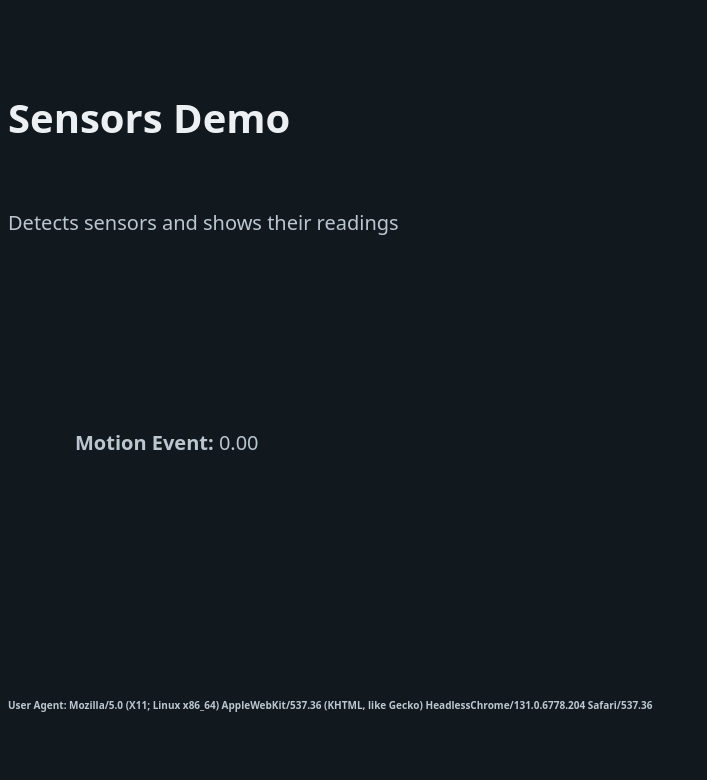
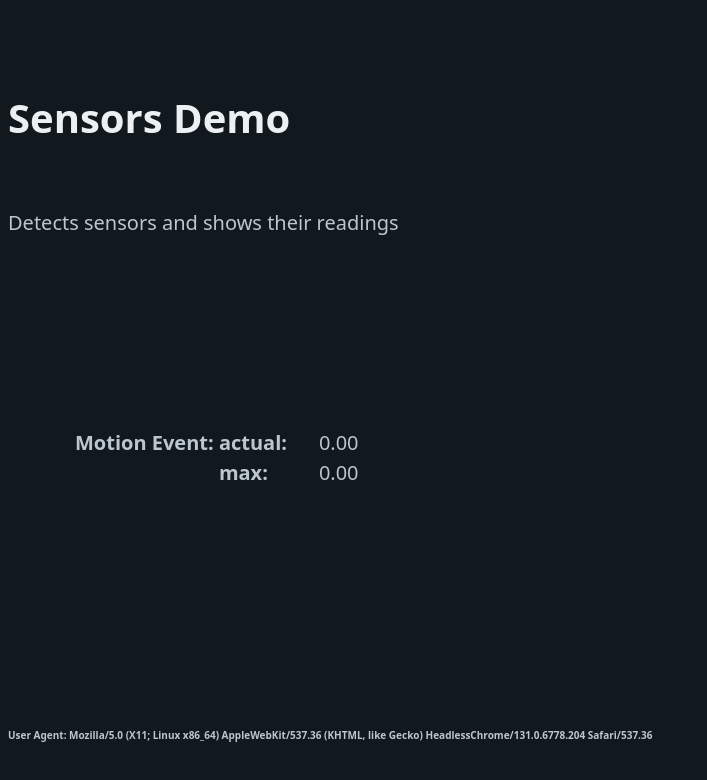
Before and after one commit to izderadicka/sensors-test, a Svelte app: page / in a window 1280 px wide. Shown: the top 780 px of the page, without its empty margins (0-707 px from the left). Built offline with nearby package versions, Linux system fonts and the light colour scheme.

Commit message:
Add max motion

```diff
--- a/public/index.html
+++ b/public/index.html
@@ -4,7 +4,7 @@
 	<meta charset='utf-8'>
 	<meta name='viewport' content='width=device-width,initial-scale=1'>
 
-	<title>Svelte app</title>
+	<title>Sensors Test</title>
 
 	<link rel='icon' type='image/png' href='favicon.png'>
 	<link rel='stylesheet' href='global.css'>
--- a/src/App.svelte
+++ b/src/App.svelte
@@ -6,6 +6,7 @@ import { Orientation } from "./types";
 	const hasMotionEvent = "DeviceMotionEvent" in window;
 	let motionRaw: DeviceMotionEventAcceleration;
 	let motion: number = 0;
+	let motionMax = 0;
 
 	const hasOrientationEvent = "DeviceOrientationEvent" in window;
 	let orientation: Orientation;
@@ -13,6 +14,9 @@ import { Orientation } from "./types";
 	const handleMotionEvent = (evt: DeviceMotionEvent) => {
 		motionRaw = evt.acceleration;
 		motion = Math.sqrt(motionRaw.x * motionRaw.x + motionRaw.y * motionRaw.y + motionRaw.z * motionRaw.z);
+		if (motion> motionMax) {
+			motionMax = motion;
+		}
 	};
 
 
@@ -40,7 +44,13 @@ import { Orientation } from "./types";
 		{#if hasMotionEvent}
 		<div>
 			<span class="label">Motion Event: </span>
-			<span class="value">{motion.toFixed(2)}</span>
+			<span class="complex-value">
+				<div class="ori">
+				<div><span class="label">actual: </span><span class="value">{motion.toFixed(2)}</span></div>
+				<div><span class="label">max: </span><span class="value">{motionMax.toFixed(2)}</span></div>
+				</div>
+			</span>
+			<span class="value"></span>
 
 		</div>
 		{/if}
```
